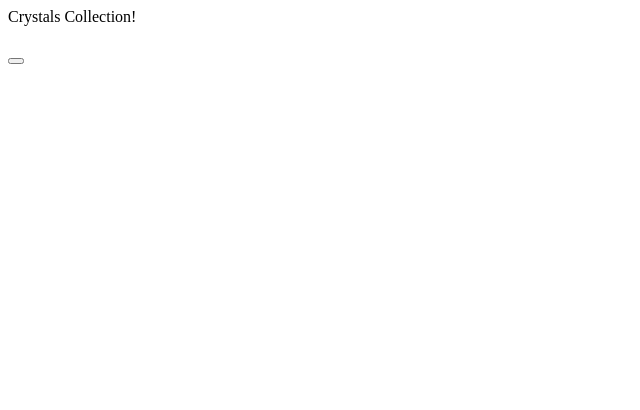
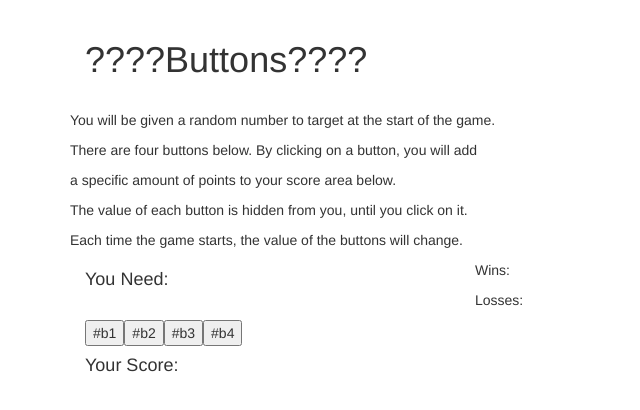
Before and after one commit to jbedilio/buttonsGame, a plain HTML site: page index.html in a window 1280 px wide. Shown: the whole page, without its empty margins (0-640 px from the left). Drawn offline with nearby package versions, Linux system fonts and the light colour scheme.

Commit message:
worked with  JQ rendering the buttons and value

```diff
--- a/assets/game.js
+++ b/assets/game.js
@@ -1,13 +1,41 @@
 $(document).ready(function () {
 
-var random1 = Math.floor((Math.random) * 13);
-var random2 = Math.floor((Math.random)* 121);
+var $deal = Math.floor((Math.random)() * 13);
+
+var $wins = 0;
+var $losses = 0;
+
+var $need = Math.floor((Math.random)() * 121);
+
+var $bs = ['#b1','#b2','#b3','#b4']
 
 
-$('#random-button').on('click', function() {
-    console.log('clicked', works);
-    var random = Math.floor((Math.random) * 13);
-    $('#random-number').html(none).css(display, none);
+
+
+$('#need').html('You Need: ', + $need);
+console.log($need);
+
+//$.each(button)
+
+/*$('#b1, #b2, #b3, #b4').on('click', function() {
+    console.log('clicked');
+    var buttons = Math.floor((Math.random)() * 13);
+    $('#b1', '#b2', '#b3', '#b4') = buttons;
     console.log('run', test);
-    });
+    });*/
+
+var $b = $('#buttons');
+$.each($bs, function (index, button) {
+    console.log('button', index, button);
+    var $button = $('<button>');
+    $button.html(button);
+    $b.append($button);
 });
+
+/*var $drinkLists = $('#drink-options');
+$.each($drinklist, function (index, drink) {
+    console.log('a drink', index, drink);
+    var $li = $('<li>');
+    $li.html(drink);
+    $drinkList.append($li);*/
+});
--- a/assets/style.css
+++ b/assets/style.css
@@ -0,0 +1,18 @@
+body {
+    box-sizing: border-box;
+    margin: auto;
+    background-color: #B0C3DE;
+}
+
+.header {
+    width: 90%;
+}
+
+.instructions {
+    width: 90%;
+    background-color: lightgray;
+}
+
+#crystalArea {
+    width: 33.33%;
+}
--- a/index.html
+++ b/index.html
@@ -6,24 +6,66 @@
     <meta http-equiv="X-UA-Compatible" content="ie=edge">
     <title>Crystals Game!</title>
     <script src='https://cdnjs.cloudflare.com/ajax/libs/jquery/3.2.1/jquery.min.js'></script>
+    <link href="https://maxcdn.bootstrapcdn.com/bootstrap/3.3.7/css/bootstrap.min.css" rel="stylesheet">
 </head>
 <body>
-    <div class="header">
-        <hi class="title">Crystals Collection!</hi>
-    </div>
 
-    <div class="instructions">
-        <P></p>
-    </div>
+<div class="container">
 
-    <div class="target">
-        <h1></h1>
-    </div>
+    <section clas="container" id="title">
+        <dive class="row">
+            <div class="col-md-12">
+                <div class="header">
+                    <h1 class="name">????Buttons????</h1>
+                </div>
+            </div>
+        </dive>
+        <div class="row">
+            <div class="col-md-12">
+                <div class="instructions">
+                    <p class="p1">You will be given a random number to target at the start of the game.</p>
+                    <p class="p2">There are four buttons below.  By clicking on a button, you will add</p>
+                    <p class="p2">a specific amount of points to your score area below.</p>
+                    <p class="p3">The value of each button is hidden from you, until you click on it.</p>
+                    <p class="p4">Each time the game starts, the value of the buttons will change.</p>
+                </div>
+            </div>
+        </div>
+    </section>
+    <section class="container" id="board">
+        <div class="row">
+            <div class="col-md-4">
+                <div class="target">
+                    <h4 class="target-num" id="need"></h4>
+                </div>
+            </div>
+            <div class="col-md-2">
+                <div class="scoreboard">
+                    <p id="wins">Wins:</p>
+                    <p id="losses">Losses:</p>
+                </div>
+            </div>
+        </div>
+    </section>
 
-    <div class="crystals">
-        <button class="random-button">
+    <section class="container" id="button">
+        <div class="row">
+            <div class="col-md-8">
+                <div class="text-left" id="buttons">
+                </div>
+            </div>
         </div>
-    </div>
+    </section>
+
+    <section class="container" id="userScore">
+        <div class="row">
+            <div class="col-md-3">
+                 <div class="userNum">
+                    <h4 id="score">Your Score:</h4>
+                </div>
+            </div>
+        </div>
+    </section>
 
     <script src='assets/game.js'></script>
 </body>
```
